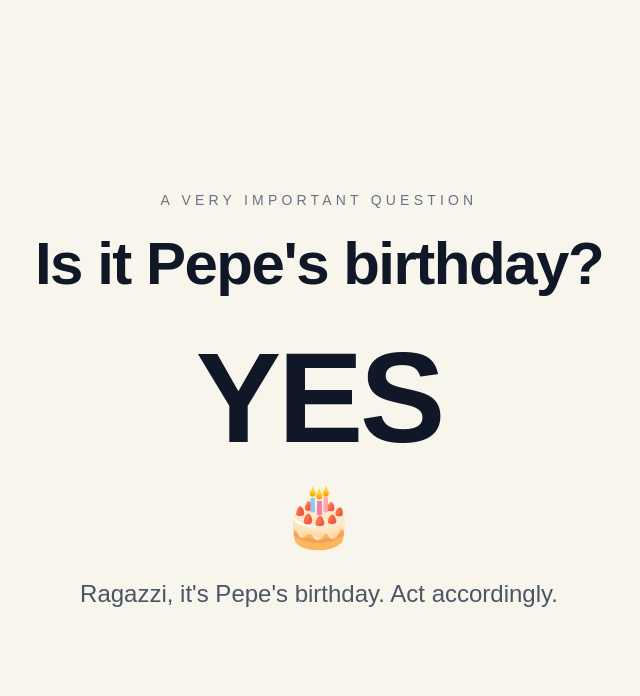
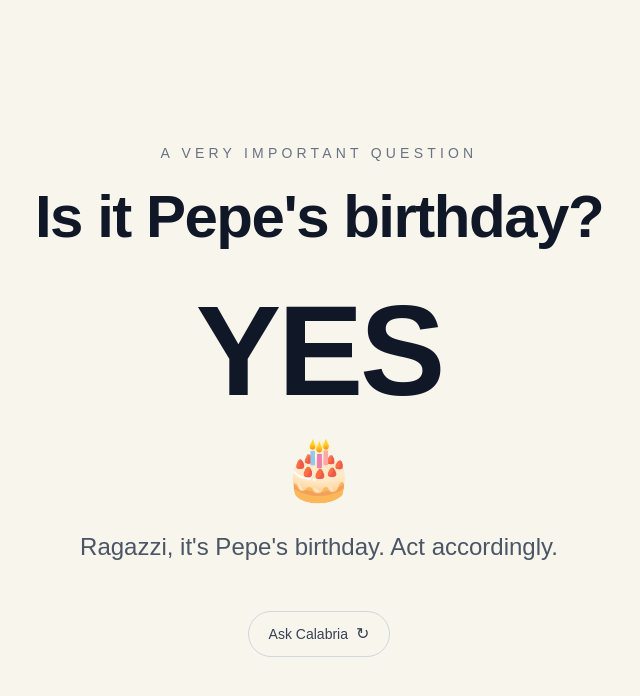
Before and after one commit to mrfunky14/-isitpepesbirthday, a Next.js app: page / in a window 1280 px wide. Shown: the top 696 px of the page, without its empty margins (321-961 px from the left). Built offline with nearby package versions, Linux system fonts and the light colour scheme.

Commit message:
Add Ask Calabria button

```diff
--- a/app/page.tsx
+++ b/app/page.tsx
@@ -72,43 +72,81 @@ if (randomQuip) {
   return (
     <main className="min-h-screen flex items-center justify-center bg-[#f8f5ed] px-6">
     <div className="text-center">
+
   <p className="text-sm font-medium tracking-[0.3em] uppercase text-gray-500 mb-6">
+
     A very important question
+
   </p>
 
   <h1 className="text-4xl md:text-6xl font-bold tracking-tight text-gray-900 mb-10">
+
     Is it Pepe&apos;s birthday?
+
   </h1>
 
   {isChristmas ? (
+
     <>
+
       <div className="text-8xl md:text-9xl font-black tracking-tight text-gray-900">
+
         NO
+
       </div>
 
       <div className="text-6xl mt-6">🎄</div>
 
       <p className="text-xl md:text-2xl text-gray-600 mt-8">
+
         It&apos;s Christmas.
+
         <br />
+
         Give Pepe a break.
+
       </p>
 
     </>
+
   ) : (
+
     <>
+
       <div className="text-8xl md:text-9xl font-black tracking-tight text-gray-900">
+
         YES
+
       </div>
 
       <div className="text-6xl mt-6">🎂</div>
 
       <p className="text-xl md:text-2xl text-gray-600 mt-8">
+
         {quip}
+
       </p>
+
     </>
+
   )}
+
+  <button
+
+    onClick={() => window.location.reload()}
+
+    className="mt-12 inline-flex items-center gap-2 px-5 py-2.5 rounded-full border border-gray-300 text-sm font-medium text-gray-700 hover:bg-gray-100 transition"
+
+  >
+
+    Ask Calabria
+
+    <span className="text-base">↻</span>
+
+  </button>
+
 </div>
+
     </main>
   );
 }
```
Lines whose indentation alone changed are shown as unchanged.
